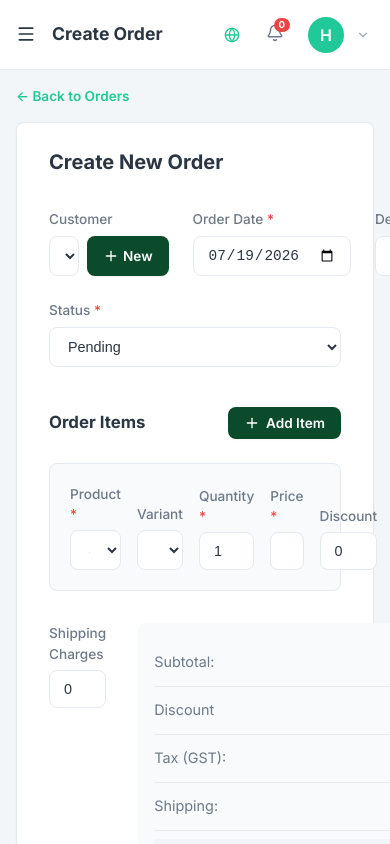
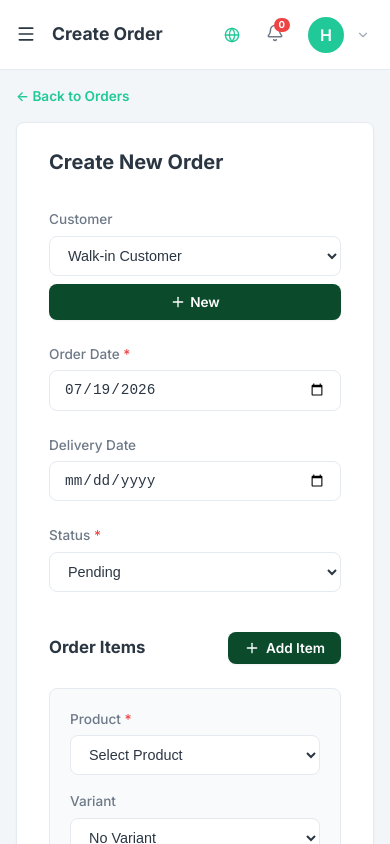
Before and after one commit to hdpatel234/happy-agro-frontend, a Next.js app: page /orders/create in a window 390 px wide. Built offline with nearby package versions, Linux system fonts and the light colour scheme.

Commit message:
feat: add CSS styles for the create order page layout

```diff
--- a/src/app/orders/create/page.css
+++ b/src/app/orders/create/page.css
@@ -239,3 +239,52 @@
   font-weight: 700;
   font-size: 0.95rem;
 }
+
+/* Responsive Styles */
+@media (max-width: 1024px) {
+  .co-summary-grid {
+    grid-template-columns: 1fr;
+  }
+}
+
+@media (max-width: 768px) {
+  .co-grid-3 {
+    grid-template-columns: 1fr;
+  }
+
+  .co-customer-row {
+    flex-direction: column;
+  }
+
+  .co-item-row {
+    flex-direction: column;
+    align-items: stretch;
+  }
+
+  .co-w-sm {
+    width: 100%;
+  }
+
+  .co-form-group-btn {
+    width: 100%;
+  }
+
+  .co-remove-btn {
+    width: 100%;
+  }
+
+  .co-info-split {
+    grid-template-columns: 1fr;
+    gap: 24px;
+  }
+
+  .co-footer {
+    flex-direction: column;
+    align-items: stretch;
+  }
+
+  .co-btn-outline, .co-create-btn {
+    width: 100%;
+    text-align: center;
+  }
+}
```
